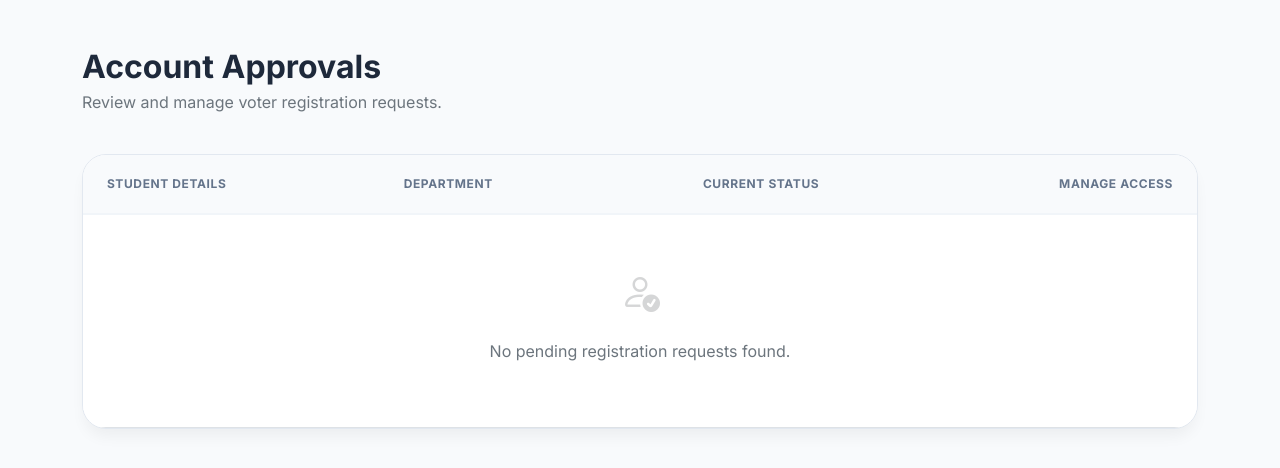
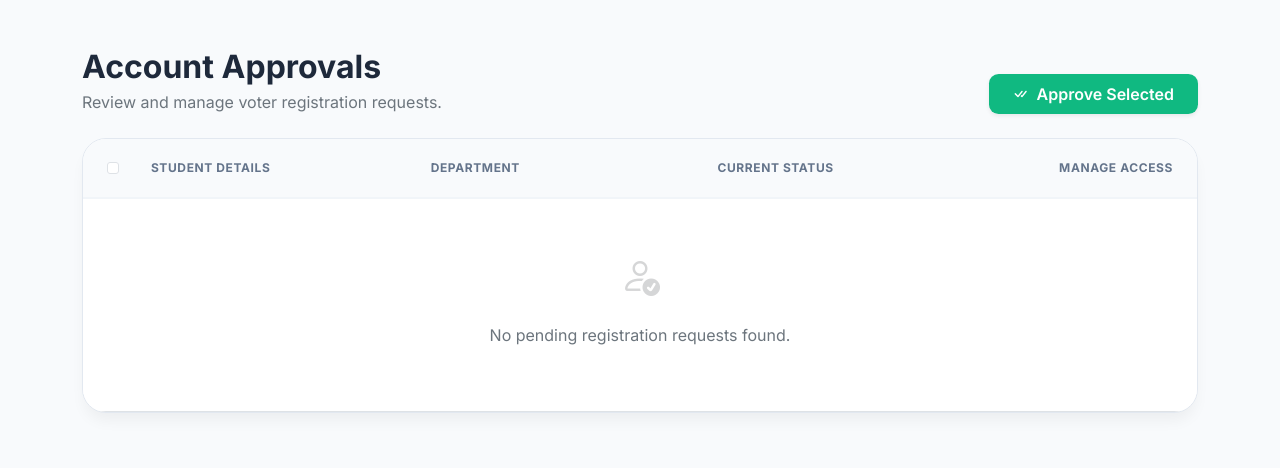
Before and after one commit to abdulwadood-h/online-voting-system, a Flask app: page /admin/approvals in a window 1280 px wide. Shown: the part 85-553 px from the top of the page. Run offline with Flask 3, Linux system fonts and the light colour scheme; the visitor is signed in with stand-in values (Sample User, id 1); data that the repository does not hold is empty.

Commit message:
admin_approval.html

```diff
--- a/templates/admin_approval.html
+++ b/templates/admin_approval.html
@@ -91,6 +91,12 @@
             transition: all 0.2s;
         }
         .btn-reject:hover { background-color: #fecaca; color: #b91c1c; }
+
+        /* Checkbox styling */
+        .form-check-input:checked {
+            background-color: #4f46e5;
+            border-color: #4f46e5;
+        }
     </style>
 </head>
 <body>
@@ -110,10 +116,16 @@
     </nav>
 
     <div class="container pb-5">
-        <div class="row mb-4">
+        <form action="{{ url_for('approve_multiple') }}" method="POST">
+            <div class="row mb-4 align-items-end">
                 <div class="col">
                     <h2 class="fw-bold mb-1">Account Approvals</h2>
-                <p class="text-secondary">Review and manage voter registration requests.</p>
+                    <p class="text-secondary mb-0">Review and manage voter registration requests.</p>
+                </div>
+                <div class="col-auto">
+                    <button type="submit" class="btn btn-approve px-4 py-2 shadow-sm">
+                        <i class="bi bi-check-all me-1"></i> Approve Selected
+                    </button>
                 </div>
             </div>
 
@@ -122,7 +134,10 @@
                     <table class="table table-hover mb-0">
                         <thead>
                             <tr>
-                            <th class="ps-4">Student Details</th>
+                                <th class="ps-4" style="width: 40px;">
+                                    <input class="form-check-input" type="checkbox" id="selectAll">
+                                </th>
+                                <th>Student Details</th>
                                 <th>Department</th>
                                 <th class="text-center">Current Status</th>
                                 <th class="text-end pe-4">Manage Access</th>
@@ -132,6 +147,11 @@
                             {% for user in users %}
                             <tr>
                                 <td class="ps-4">
+                                    {% if user.is_approved == 0 %}
+                                    <input class="form-check-input user-checkbox" type="checkbox" name="user_ids" value="{{ user.id }}">
+                                    {% endif %}
+                                </td>
+                                <td>
                                     <div class="fw-bold text-dark">{{ user.fullname }}</div>
                                     <div class="text-muted small">{{ user.roll_no }} | {{ user.email }}</div>
                                 </td>
@@ -170,7 +190,7 @@
                             </tr>
                             {% else %}
                             <tr>
-                            <td colspan="4" class="text-center py-5">
+                                <td colspan="5" class="text-center py-5">
                                     <i class="bi bi-person-check fs-1 text-muted opacity-25 d-block mb-3"></i>
                                     <p class="text-secondary fw-medium">No pending registration requests found.</p>
                                 </td>
@@ -180,7 +200,19 @@
                     </table>
                 </div>
             </div>
+        </form>
     </div>
 
+    <script>
+        // Select All Checkboxes Logic
+        const selectAll = document.getElementById('selectAll');
+        const checkboxes = document.querySelectorAll('.user-checkbox');
+
+        selectAll.addEventListener('change', function() {
+            checkboxes.forEach(cb => {
+                cb.checked = selectAll.checked;
+            });
+        });
+    </script>
 </body>
 </html>
```
Lines whose indentation alone changed are shown as unchanged.
